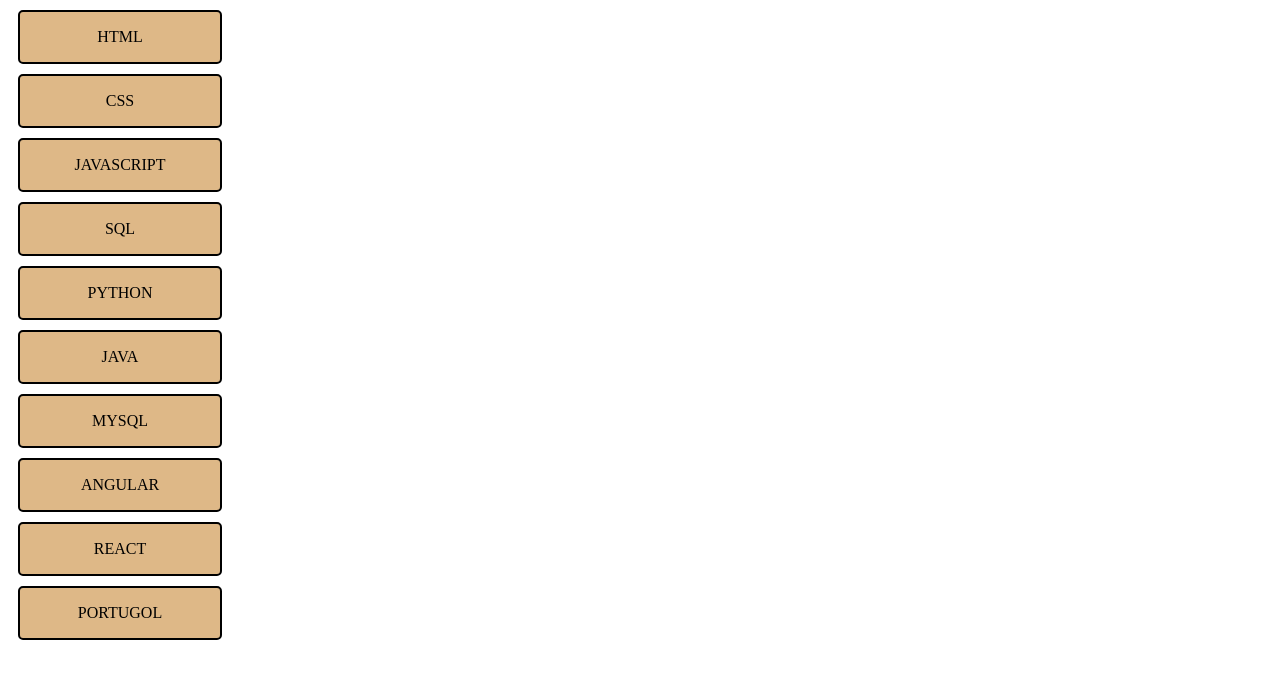
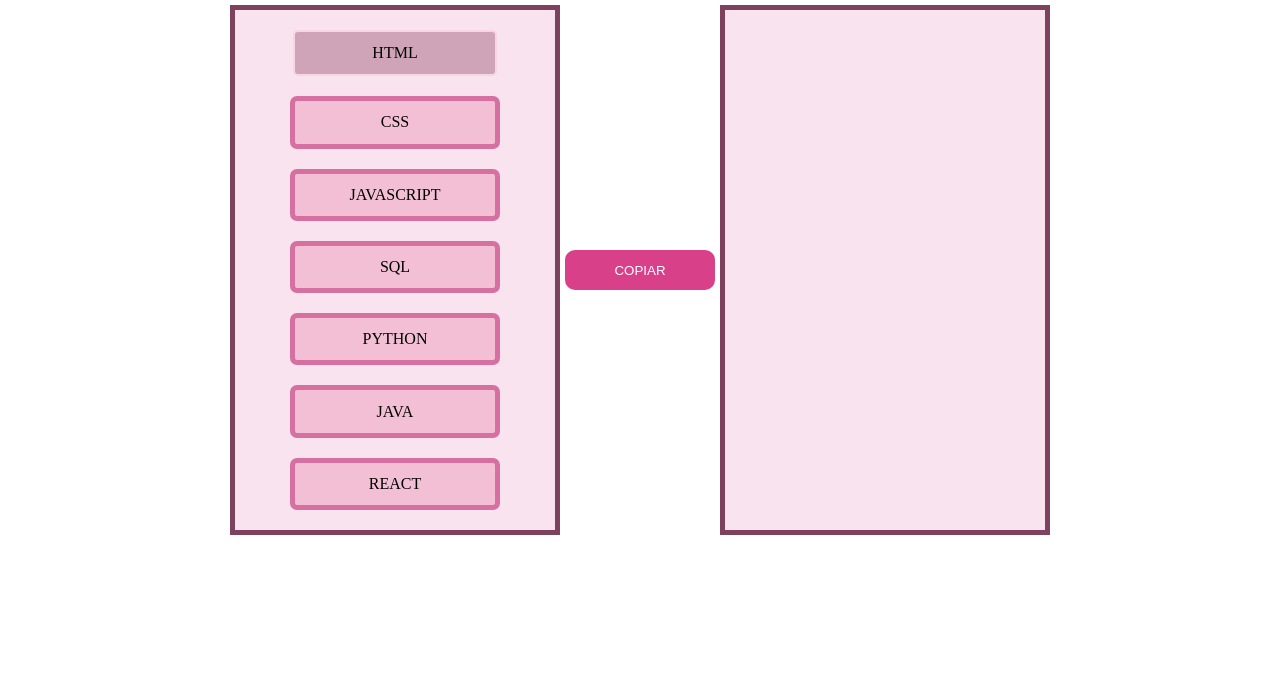
Before and after one commit to giovannacostaxavier/JavaScript, a plain HTML site: page EX07-TRABALHO-MAP/index.html in a window 1280 px wide. Both pictures are taken after a click on the element "HTML". Drawn offline with Linux system fonts and the light colour scheme.

Commit message:
Deixando o exercicio mais complexo

```diff
--- a/EX07-TRABALHO-MAP/index.html
+++ b/EX07-TRABALHO-MAP/index.html
@@ -7,16 +7,21 @@
     <title>Exercitando o metodo map</title>
 </head>
 <body>
-    <div class="divs" id="c1">HTML</div>
-    <div class="divs">CSS</div>
-    <div class="divs">JAVASCRIPT</div>
-    <div class="divs">SQL</div>
-    <div class="divs">PYTHON</div>
-    <div class="divs">JAVA</div>
-    <div class="divs">MYSQL</div>
-    <div class="divs">ANGULAR</div>
-    <div class="divs">REACT</div>
-    <div class="divs">PORTUGOL</div>
+<main>
+    <div class="caixa" id="caixa1">
+        <div class="cursos" id="c1">HTML</div>
+        <div class="cursos" id="c2">CSS</div>
+        <div class="cursos" id="c3">JAVASCRIPT</div>
+        <div class="cursos" id="c4">SQL</div>
+        <div class="cursos" id="c5">PYTHON</div>
+        <div class="cursos" id="c6">JAVA</div>
+        <div class="cursos" id="c9">REACT</div>
+    </div>
+    <button class="btn">COPIAR</button>
+    <div class="caixa" id="caixa2"></div>
+</main>
+
+
 </body>
 <script src="script.js"></script>
 </html>
--- a/EX07-TRABALHO-MAP/script.js
+++ b/EX07-TRABALHO-MAP/script.js
@@ -1,12 +1,18 @@
-//const TodasDivs=[...document.querySelectorAll(".divs")]
-   // TodasDivs.map((el)=>{
-   //     el.addEventListener("click", () => {
-   //     el.classList.add("destaque");
-   // })
+const caixa1=document.querySelector("#caixa1")
+const caixa2=document.querySelector("#caixa2")
+const btn=document.querySelector(".btn")
+const cursos=[...document.querySelectorAll(".cursos")]
 
-   // })
+cursos.forEach((el)=>{
+    el.addEventListener("click",(evt)=>{
+        const todosCursos= evt.target
+        todosCursos.classList.toggle("selecionado")
+    })
+})
 
-   const c1=document.getElementById("c1")
-    c1.addEventListener("click",()=>{
-        alert("Clicou!")
+btn.addEventListener("click",()=>{
+    const cursoSelecionado=[...document.querySelectorAll(".selecionado")]
+    cursoSelecionado.forEach((el)=>{
+        caixa2.appendChild(el)
     })
+})
--- a/EX07-TRABALHO-MAP/style.css
+++ b/EX07-TRABALHO-MAP/style.css
@@ -1,17 +1,52 @@
-.divs{
-    background-color: burlywood;
-    border: 2px,solid,black;
-    border-radius: 5px;
+*{
+    border: none;
+    margin: 0px;
+    padding:0px;
+}
+main{
+    display: flex;
+    justify-content: center;
+    align-items: center;
+    width:100%;
+}
+button{
+    width:150px;
+    height:40px;
+    border-radius:10px;
+    cursor: pointer;
+    background-color: #d8418a;
+    color: white;
+}
+
+.caixa{
+    border: 5px,solid,#7e425f;
+    background-color:#f9e3ee ;
+    padding: 10px;
+    display: flex;
+    flex-direction: column;
+    justify-content: center;
+    align-items: center;
+    margin: 5px;
+    height: 500px;
+    width: 300px;
+
+}
+.cursos{
+    background-color: #f2bfd4;
+    border: 5px,solid,#d670a1;
+    border-radius: 7px;
     margin: 10px;
     width: 200px;
     height: 50px;
     display: flex;
     justify-content: center;
     align-items: center;
+    cursor: pointer;
 }
-.destaque{
-    background-color: rgb(255, 149, 96);
-    border: 2px,solid,rgb(117, 77, 77);
+
+.selecionado{
+    background-color:#CFA3B8;
+    border: 2px,solid, #F6D6E3;
     border-radius: 5px;
     margin: 10px;
     width: 200px;
```
